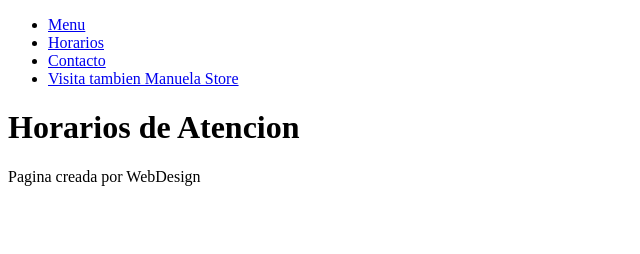
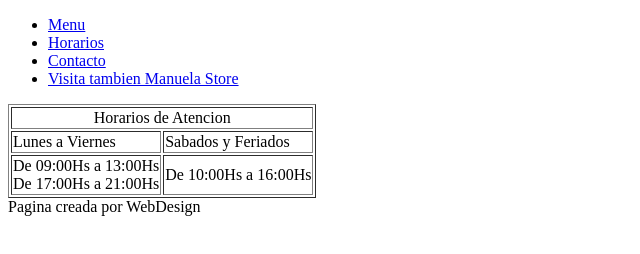
Before and after one commit to colopasquali/Tarea_Clase_3, a plain HTML site: page horario.html in a window 1280 px wide. Shown: the whole page, without its empty margins (0-640 px from the left). Drawn offline with Linux system fonts and the light colour scheme.

Commit message:
se agrega tabla de horarios
se agrega tabla de horarios de atencion en la pagina horario

```diff
--- a/horario.html
+++ b/horario.html
@@ -25,6 +25,20 @@
             </ul>
         </nav>
       </header>
-        <h1>Horarios de Atencion</h1>
+            <table border="1">
+                <tr>
+                    <td colspan="2"><center>Horarios de Atencion</center></td>
+                </tr>
+                <tr>
+                    <td>Lunes a Viernes</td>
+                    <td>Sabados y Feriados</td>
+                </tr>
+                <tr>
+                    <td>De 09:00Hs a 13:00Hs
+                        <br>
+                    De 17:00Hs a 21:00Hs </td>
+                    <td>De 10:00Hs a 16:00Hs</td>
+                </tr>
+            </table>
             <footer>Pagina creada por WebDesign</footer>
     </body>
```
